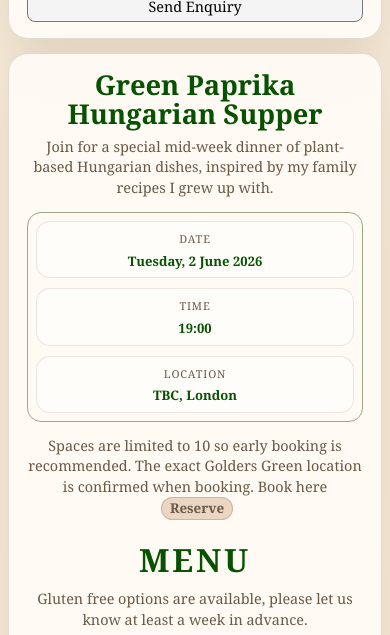
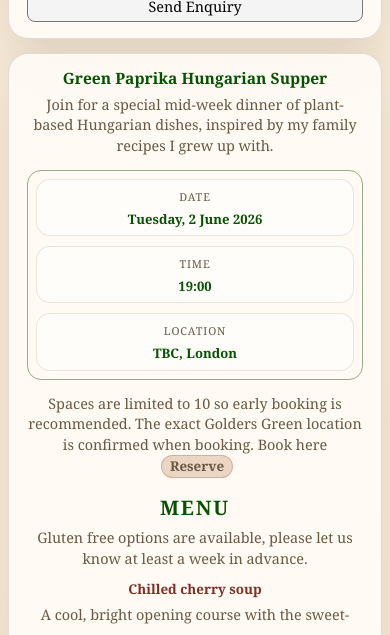
Before and after one commit to oferguez/oferguez.github.io, a React (Vite) app: page /green-paprika in a window 390 px wide. Shown: the part 713-1348 px from the top of the page. Built offline with nearby package versions, Linux system fonts and the light colour scheme.

Commit message:
Adjust Green Paprika mobile section label size

```diff
--- a/src/styles/GreenPaprika.css
+++ b/src/styles/GreenPaprika.css
@@ -363,6 +363,15 @@
 }
 
 @media (max-width: 520px) {
+  .gp-center {
+    font-size: 1.25rem;
+  }
+
+  .gp-content-panel h1 {
+    /* font-size: clamp(1.6rem, 7vw, 2.1rem); */
+    font-size: 4vw;
+   }
+
   .gp-shell {
     padding: 10px 0 16px;
   }
```
